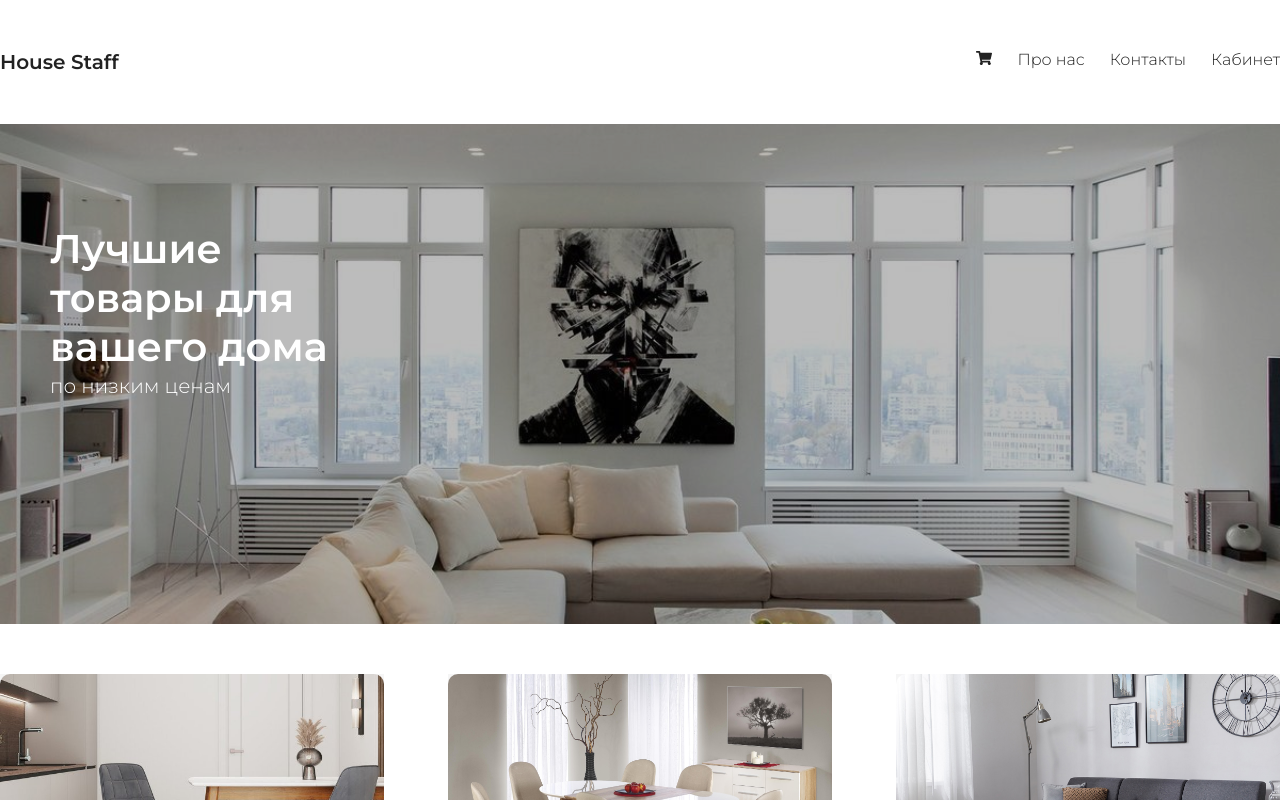
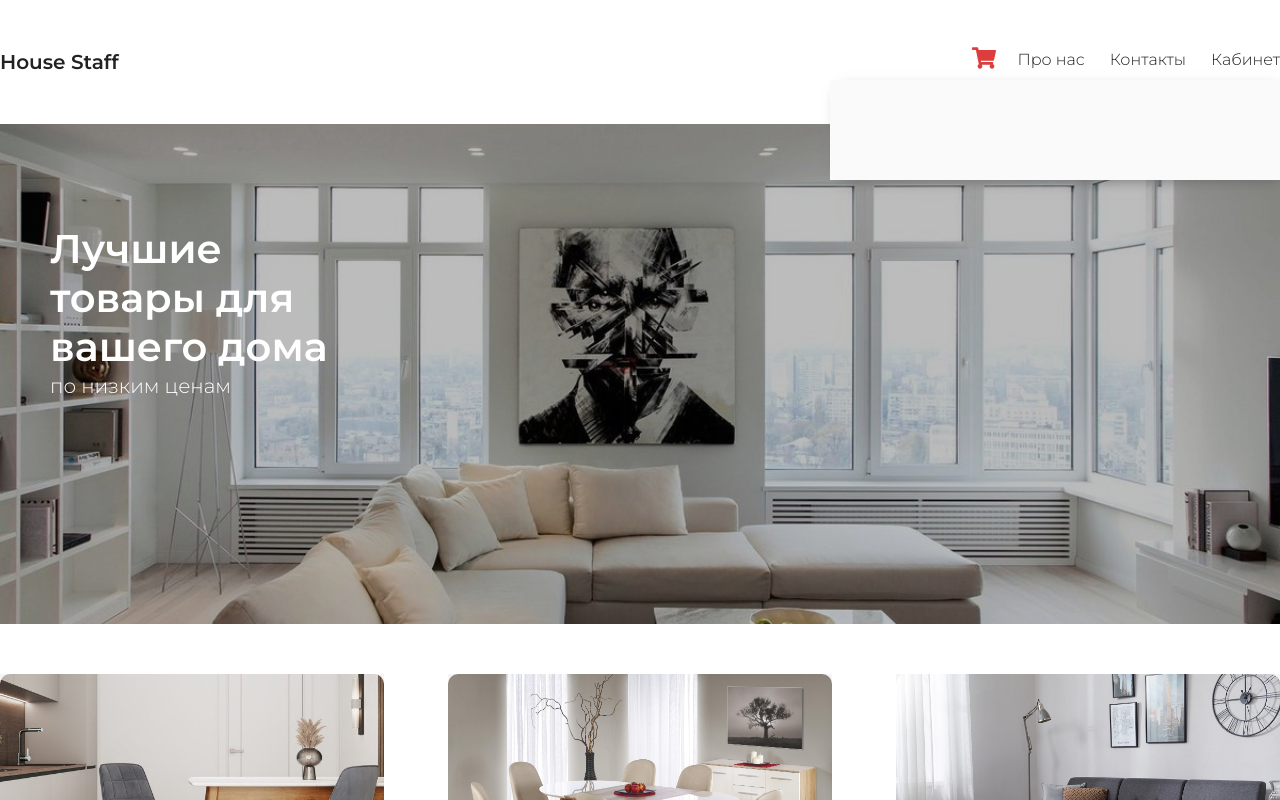
Before and after one commit to horoshopodumaj/shop_on_React, a React (Create React App) app in the folder shop/: page / in a window 1280 px wide. Both pictures are taken after a click on the icon 984 px from the left and 58 px from the top of the page. Shown: the top 800 px of the page. Built offline with nearby package versions, Linux system fonts and the light colour scheme.

Commit message:
added shopping cart, styles for it

```diff
--- a/shop/src/components/Header.js
+++ b/shop/src/components/Header.js
@@ -1,7 +1,8 @@
-import React from "react";
+import React, { useState } from "react";
 import { FaShoppingCart } from "react-icons/fa";
 
 export default function Header() {
+    let [cartOpen, setCartOpen] = useState(false);
     return (
         <header>
             <div>
@@ -11,7 +12,12 @@ export default function Header() {
                     <li>Контакты</li>
                     <li>Кабинет</li>
                 </ul>
-                <FaShoppingCart className="shop-cart-button" />
+                <FaShoppingCart
+                    onClick={() => setCartOpen((cartOpen = !cartOpen))}
+                    className={`shop-cart-button ${cartOpen && "active"}`}
+                />
+
+                {cartOpen && <div className="shop-cart"></div>}
             </div>
             <div className="presentation"></div>
         </header>
--- a/shop/src/index.css
+++ b/shop/src/index.css
@@ -15,6 +15,10 @@ body {
 .wrapper {
     width: 1280px;
     margin: 50px auto;
+}
+
+header {
+    position: relative;
 }
 
 header .logo {
@@ -41,12 +45,25 @@ header ul.nav li:hover {
 header .shop-cart-button {
     float: right;
     cursor: pointer;
-    transition: color 500ms ease;
+    transition: color, transform 500ms ease;
 }
 
 header .shop-cart-button:hover,
 header .shop-cart-button.active {
     color: #dc3d3d;
+    transform: scale(1.5);
+}
+
+header .shop-cart {
+    position: absolute;
+    top: 30px;
+    right: 0;
+    width: 450px;
+    min-height: 100px;
+    background-color: #fafafa;
+    -webkit-box-shadow: 4px 5px 15px -7px #606060;
+    box-shadow: 4px 5px 15px -7px #606060;
+    z-index: 1000;
 }
 
 header .presentation {
```
